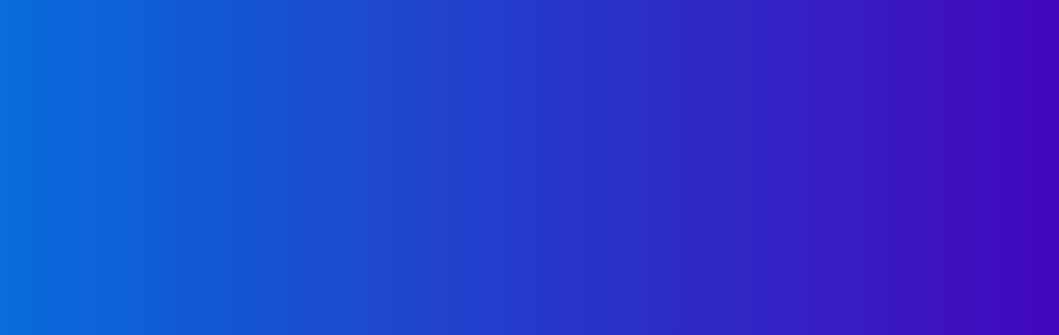
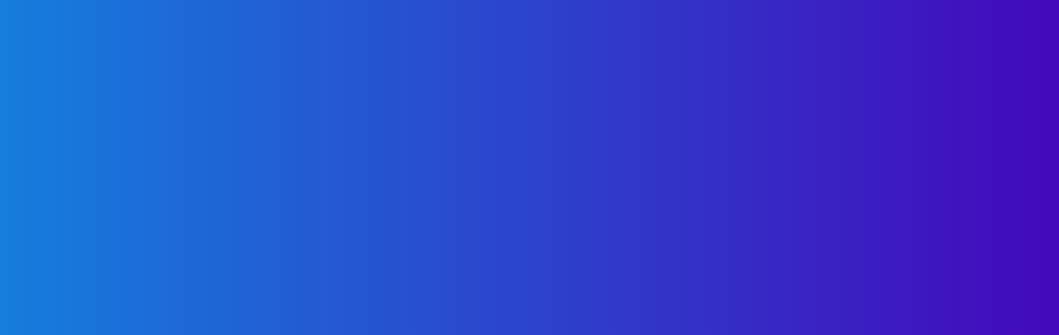
Before and after one commit to pichaipusit/babe.github.io, a plain HTML site: page index.html in a window 1280 px wide. Shown: the top 335 px of the page, without its empty margins (78-1137 px from the left). Drawn offline with Linux system fonts and the light colour scheme.

Commit message:
change color

```diff
--- a/index.html
+++ b/index.html
@@ -9,7 +9,7 @@
 				flex-direction: column;
 				justify-content: center;
 				align-items: center;
-				background-image: linear-gradient(90deg,#0373dc 0%,#4700b9 95%);
+				background-image: linear-gradient(90deg,#1286df 0%,#4700b9 95%);
 				color: white;
 			}
 		</style>
```
